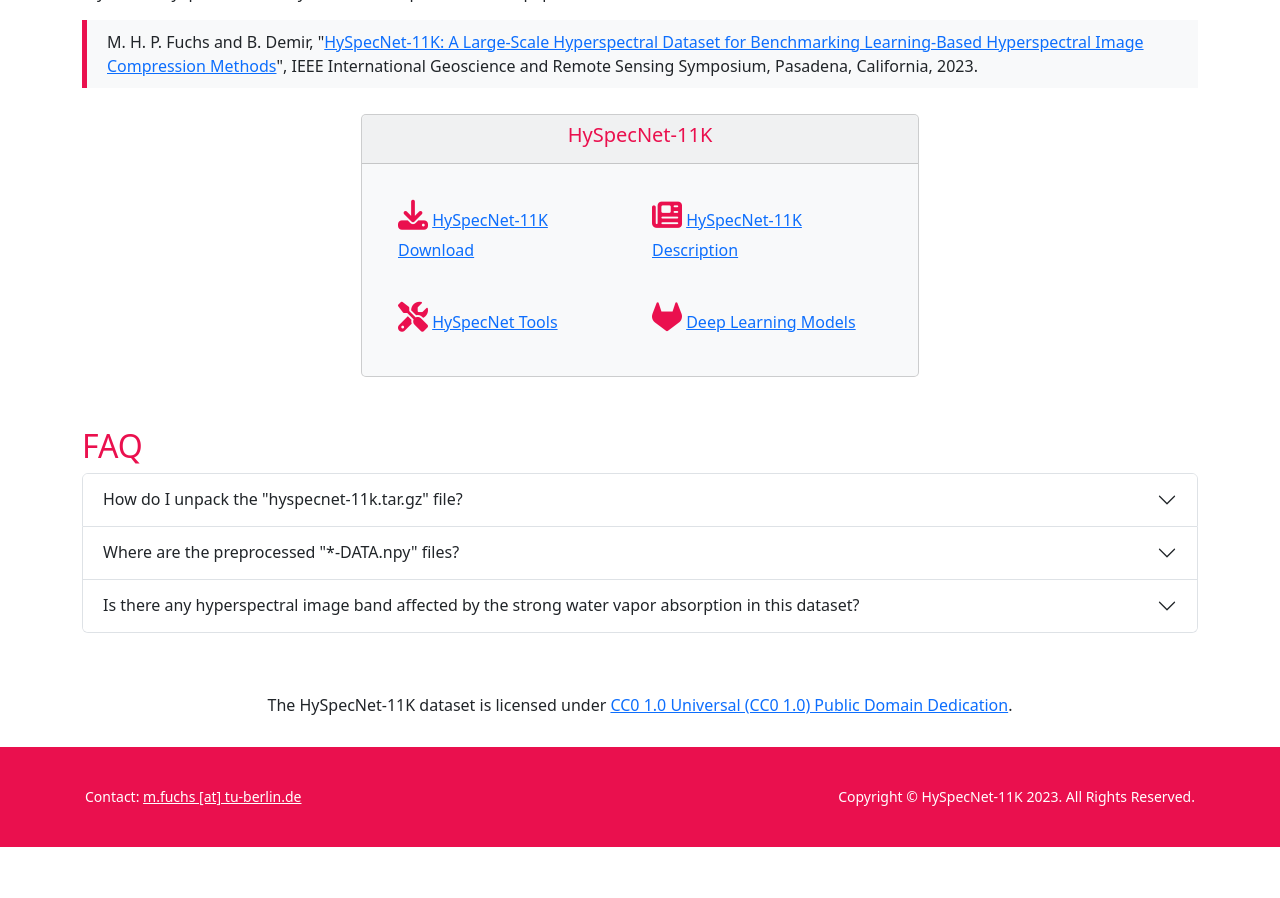
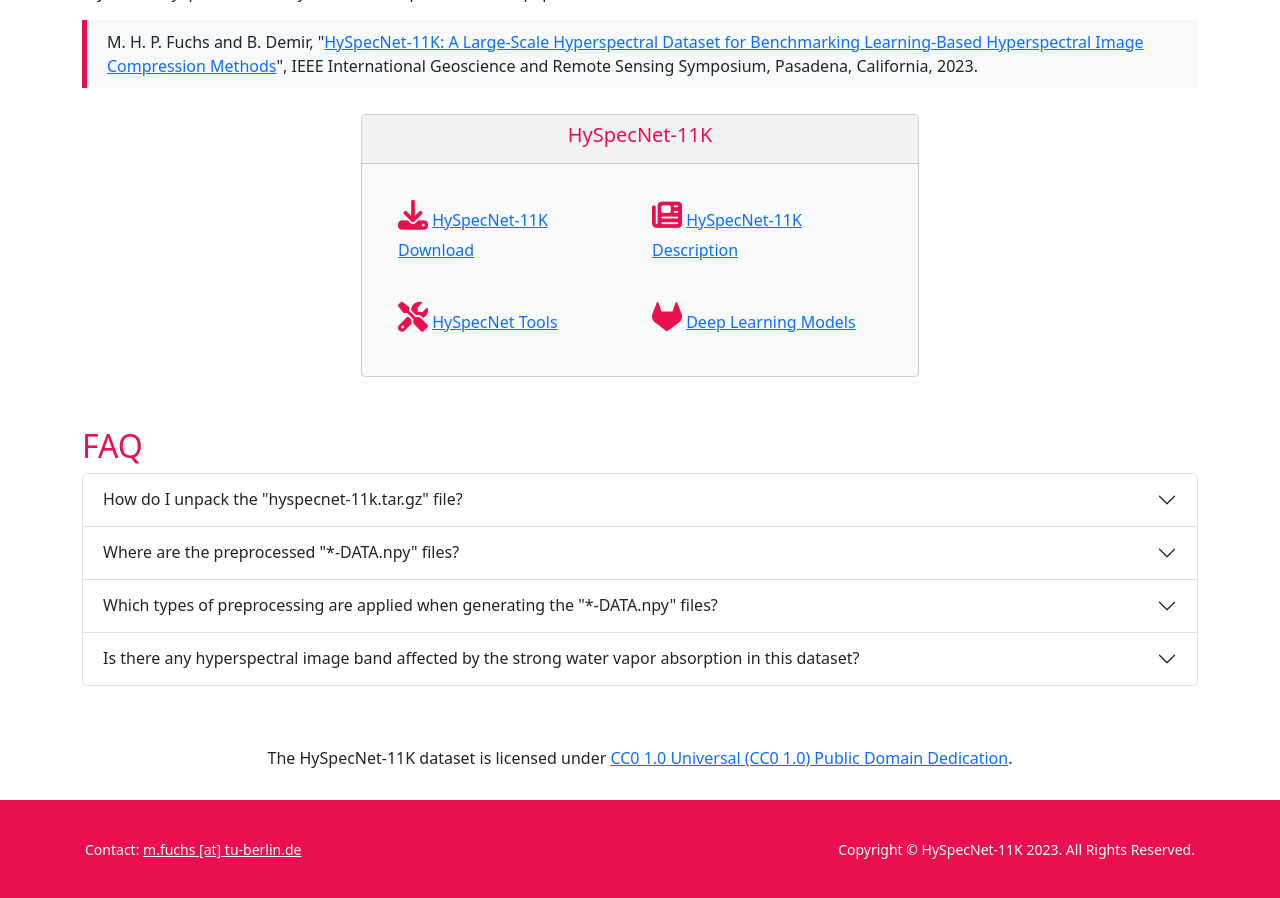
Before and after one commit to rsim-tu-berlin/hyspecnet.rsim.berlin, a Jekyll site: the page built from index.md, in a window 1280 px wide and 900 px high, scrolled down 1350 px. Built offline with Jekyll 4.4.1, drawn with Linux system fonts in a browser that asks for light colours; before the commit the page ends 2197 px from its top, so only the background shows below that.

Commit message:
Add FAQ about npy file preprocessing

```diff
--- a/index.md
+++ b/index.md
@@ -103,6 +103,18 @@ For further details about HySpecNet-11K, please see our paper:
             </div>
         </div>
         <div class="accordion-item">
+            <h2 class="accordion-header" id="headingTwo">
+            <button class="accordion-button collapsed" type="button" data-bs-toggle="collapse" data-bs-target="#collapseTwo" aria-expanded="false" aria-controls="collapseTwo">
+                Which types of preprocessing are applied when generating the &quot;*-DATA.npy&quot; files?
+            </button>
+            </h2>
+            <div id="collapseTwo" class="accordion-collapse collapse" aria-labelledby="headingTwo" data-bs-parent="#accordionExample">
+            <div class="accordion-body">
+                In the <code class="language-bash">*-DATA.npy</code> files the number of bands is reduced from 224 to 202 by removing bands [127 – 141] and [161 – 167] that are affected by strong water vapor absorption. The data is clipped and rescaled to the range [0 – 1] using min-max normalization. Furthermore, the data is converted to float32.
+            </div>
+            </div>
+        </div>
+        <div class="accordion-item">
             <h2 class="accordion-header" id="headingThree">
             <button class="accordion-button collapsed" type="button" data-bs-toggle="collapse" data-bs-target="#collapseThree" aria-expanded="false" aria-controls="collapseThree">
                 Is there any hyperspectral image band affected by the strong water vapor absorption in this dataset?
```
